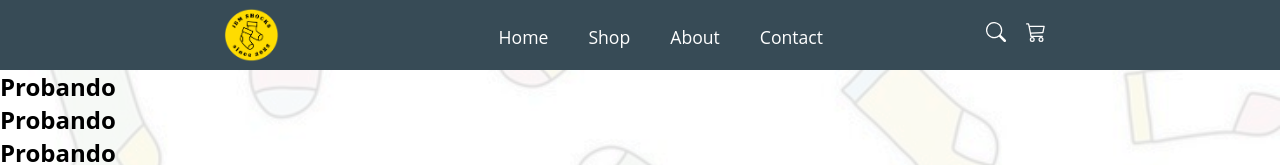
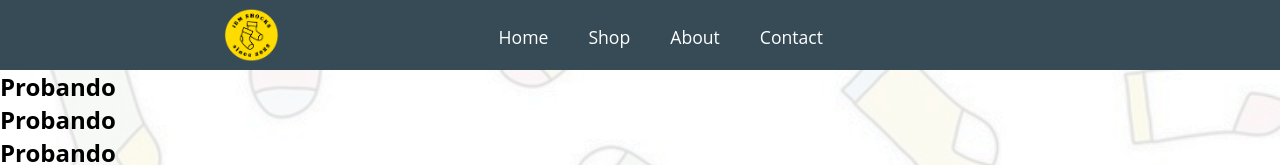
Before and after one commit to Yorrryiii/JEM_Shocks, a React (Create React App) app in the folder jem_shocks/: page / in a window 1280 px wide. Shown: the top 165 px of the page. Built offline with nearby package versions, Linux system fonts and the light colour scheme; a web font is replaced by a local one.

Commit message:
añadimos el componente busqueda en el navbar

```diff
--- a/jem_shocks/src/App.js
+++ b/jem_shocks/src/App.js
@@ -22,6 +22,8 @@ function App() {
             <Route exact path="/JEM_SHOCKS/about" element={<About />} />
             <Route exact path="/JEM_SHOCKS/contact" element={<Contact />} />
 
+            <Route exact path="/JEM_SHOCKS/contact" element={<Contact />} />
+
             <Route path="/JEM_SHOCKS/*" element={<Error />} />
           </Routes>
 
--- a/jem_shocks/src/components/Navbar.jsx
+++ b/jem_shocks/src/components/Navbar.jsx
@@ -1,6 +1,7 @@
 import React, { Component, useState, useEffect } from 'react'
 import { Link } from 'react-router-dom';
 import './styles/Navbar.css';
+import Busqueda from './Busqueda';
 
 export class Navbar extends Component {
 
@@ -31,15 +32,16 @@ export class Navbar extends Component {
                         </a>
 
                         <div id='parteDcha'>
-                            {/* Insertamos el carrito de la compra */}
-                            <svg xmlns="http://www.w3.org/2000/svg" width="16" height="16" fill="currentColor" class="lupa" viewBox="0 0 16 16">
-                                <path d="M11.742 10.344a6.5 6.5 0 1 0-1.397 1.398h-.001c.03.04.062.078.098.115l3.85 3.85a1 1 0 0 0 1.415-1.414l-3.85-3.85a1.007 1.007 0 0 0-.115-.1zM12 6.5a5.5 5.5 0 1 1-11 0 5.5 5.5 0 0 1 11 0z" />
-                            </svg>
+                            {/* Insertamos la lupa */}
+                                {/* <svg xmlns="http://www.w3.org/2000/svg" width="16" height="16" fill="currentColor" class="lupa" viewBox="0 0 16 16">
+                                    <path d="M11.742 10.344a6.5 6.5 0 1 0-1.397 1.398h-.001c.03.04.062.078.098.115l3.85 3.85a1 1 0 0 0 1.415-1.414l-3.85-3.85a1.007 1.007 0 0 0-.115-.1zM12 6.5a5.5 5.5 0 1 1-11 0 5.5 5.5 0 0 1 11 0z" />
+                                </svg> */}
+                            <Busqueda />
 
                             {/* Insertamos el carrito de la compra */}
-                            <svg xmlns="http://www.w3.org/2000/svg" width="16" height="16" fill="currentColor" class="carrito" viewBox="0 0 16 16">
-                                <path d="M0 1.5A.5.5 0 0 1 .5 1H2a.5.5 0 0 1 .485.379L2.89 3H14.5a.5.5 0 0 1 .49.598l-1 5a.5.5 0 0 1-.465.401l-9.397.472L4.415 11H13a.5.5 0 0 1 0 1H4a.5.5 0 0 1-.491-.408L2.01 3.607 1.61 2H.5a.5.5 0 0 1-.5-.5zM3.102 4l.84 4.479 9.144-.459L13.89 4H3.102zM5 12a2 2 0 1 0 0 4 2 2 0 0 0 0-4zm7 0a2 2 0 1 0 0 4 2 2 0 0 0 0-4zm-7 1a1 1 0 1 1 0 2 1 1 0 0 1 0-2zm7 0a1 1 0 1 1 0 2 1 1 0 0 1 0-2z" />
-                            </svg>
+                                {/* <svg xmlns="http://www.w3.org/2000/svg" width="16" height="16" fill="currentColor" class="carrito" viewBox="0 0 16 16">
+                                    <path d="M0 1.5A.5.5 0 0 1 .5 1H2a.5.5 0 0 1 .485.379L2.89 3H14.5a.5.5 0 0 1 .49.598l-1 5a.5.5 0 0 1-.465.401l-9.397.472L4.415 11H13a.5.5 0 0 1 0 1H4a.5.5 0 0 1-.491-.408L2.01 3.607 1.61 2H.5a.5.5 0 0 1-.5-.5zM3.102 4l.84 4.479 9.144-.459L13.89 4H3.102zM5 12a2 2 0 1 0 0 4 2 2 0 0 0 0-4zm7 0a2 2 0 1 0 0 4 2 2 0 0 0 0-4zm-7 1a1 1 0 1 1 0 2 1 1 0 0 1 0-2zm7 0a1 1 0 1 1 0 2 1 1 0 0 1 0-2z" />
+                                </svg> */}
                         </div>
 
                         <div id='tabs'>
```
